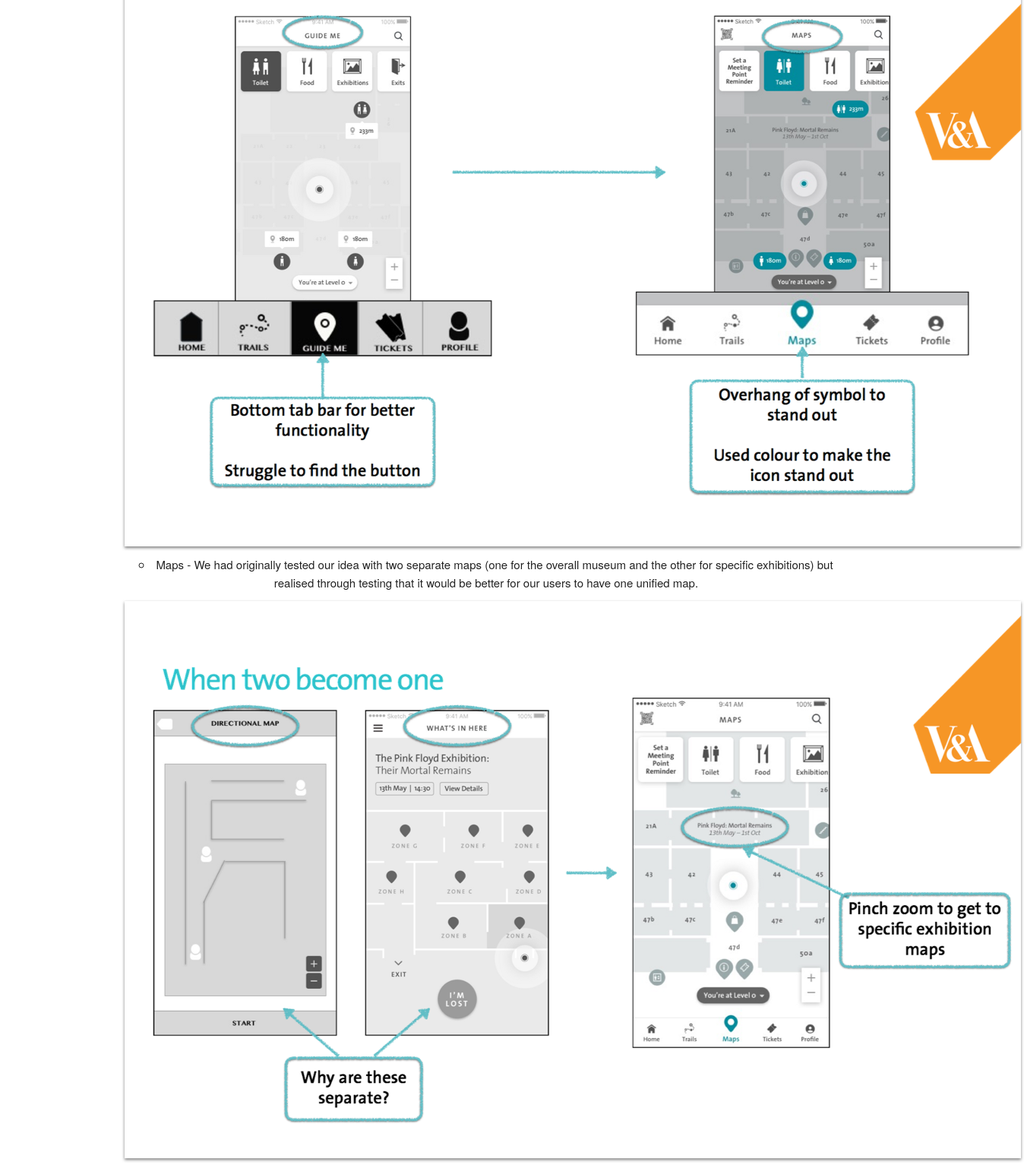
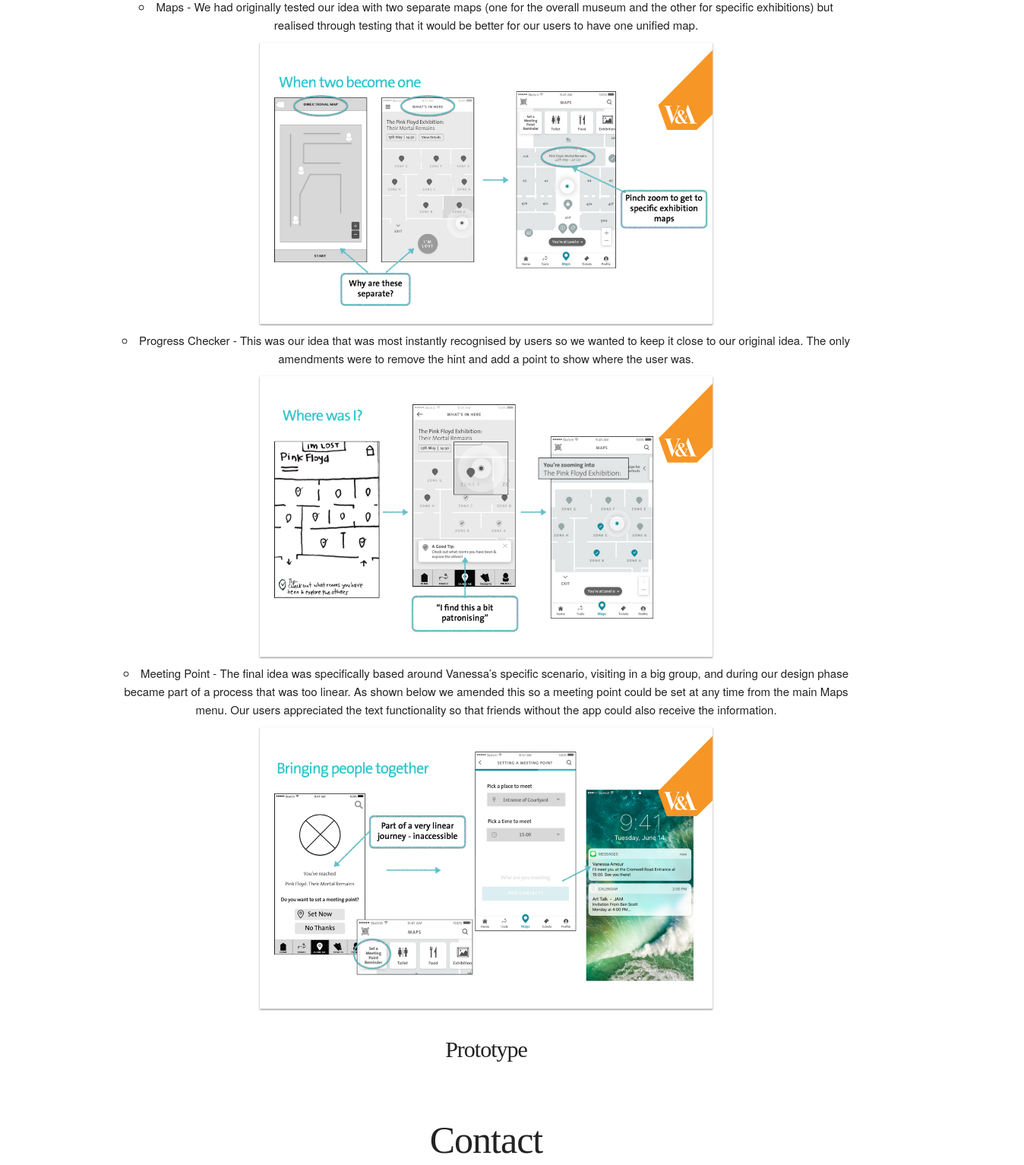
Before and after one commit to Schwartzy25/Schwartzy25.github.io, a plain HTML site: page index.html in a window 1280 px wide. Shown: the part 5206-6739 px from the top of the page at 76% size, 1348 px wide, since content can reach past the window. Drawn offline with nearby package versions, Linux system fonts and the light colour scheme.

Commit message:
Image size

```diff
--- a/index.html
+++ b/index.html
@@ -109,15 +109,25 @@
       <h3>Our Findings and Iterations</h3>
       <ul>
         <li>I’m Lost - Didn’t work due to it’s negative connotations as well as one of the quotes a user gave us “can you really get lost in a museum?” This developed into Guide Me and finally Maps based on more user testing. We found that simplicity was key in helping our users to locate functions that they needed quickly.</li>
-        <img src="images/i-was-lost.png" alt="Lost image">
+        <div class="container-fluid text-center">
+          <img src="images/i-was-lost.png" alt="Lost image" style="width: 100%; max-width: 600px">
+        </div>
         <li>App Navigation - We tried various different ways to navigate around the app, eventually settling on a bottom tab bar. This went through a couple of variations as we upped the fidelity as shown below.</li>
-        <img src="images/bottom-tab.png" alt="Tab Bar">
+        <div class="container-fluid text-center">
+          <img src="images/bottom-tab.png" alt="Tab Bar" style="width: 100%; max-width: 600px">
+        </div>
         <li>Maps - We had originally tested our idea with two separate maps (one for the overall museum and the other for specific exhibitions) but realised through testing that it would be better for our users to have one unified map.</li>
-        <img src="images/when-2-become-1.png" alt="2 become 1">
+        <div class="container-fluid text-center">
+          <img src="images/when-2-become-1.png" alt="2 become 1" style="width: 100%; max-width: 600px">
+        </div>
         <li>Progress Checker - This was our idea that was most instantly recognised by users so we wanted to keep it close to our original idea. The only amendments were to remove the hint and add a point to show where the user was. </li>
-        <img src="images/where-was-i.png" alt="Where was I?">
+        <div class="container-fluid text-center">
+          <img src="images/where-was-i.png" alt="Where was I?" style="width: 100%; max-width: 600px">
+        </div>
         <li>Meeting Point - The final idea was specifically based around Vanessa’s specific scenario, visiting in a big group, and during our design phase became part of a process that was too linear. As shown below we amended this so a meeting point could be set at any time from the main Maps menu. Our users appreciated the text functionality so that friends without the app could also receive the information. </li>
-        <img src="images/bringing-people-together.png" alt="Bringing people together">
+        <div class="container-fluid text-center">
+          <img src="images/bringing-people-together.png" alt="Bringing people together" style="width: 100%; max-width: 600px">
+        </div>
       </ul>
       <h2>Prototype</h2>
     </section>
```
